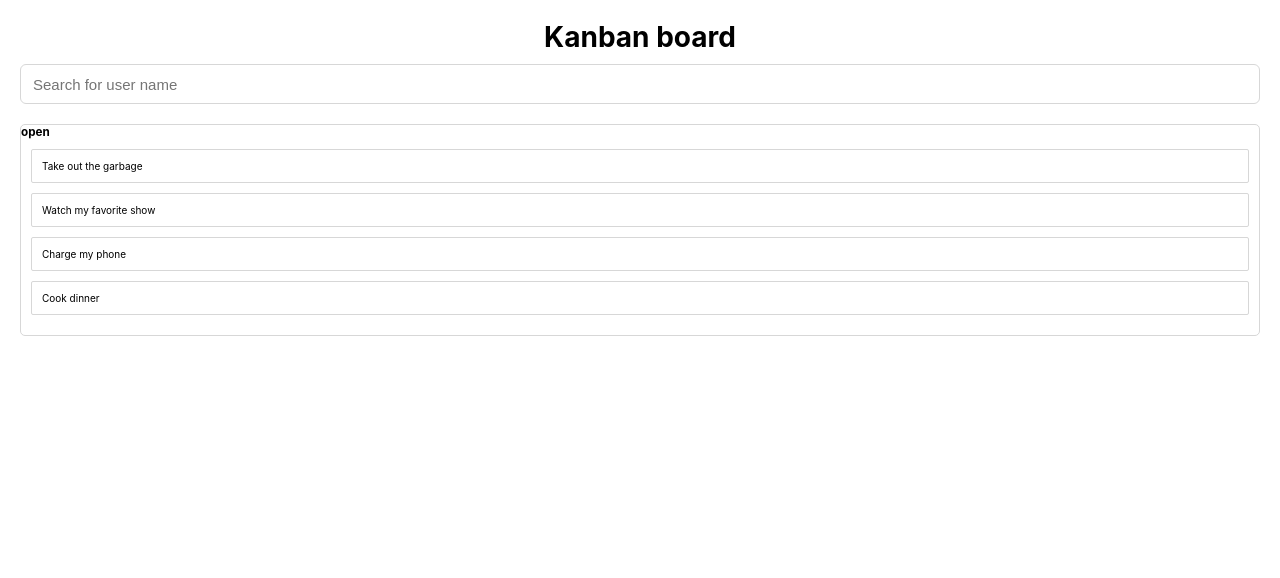
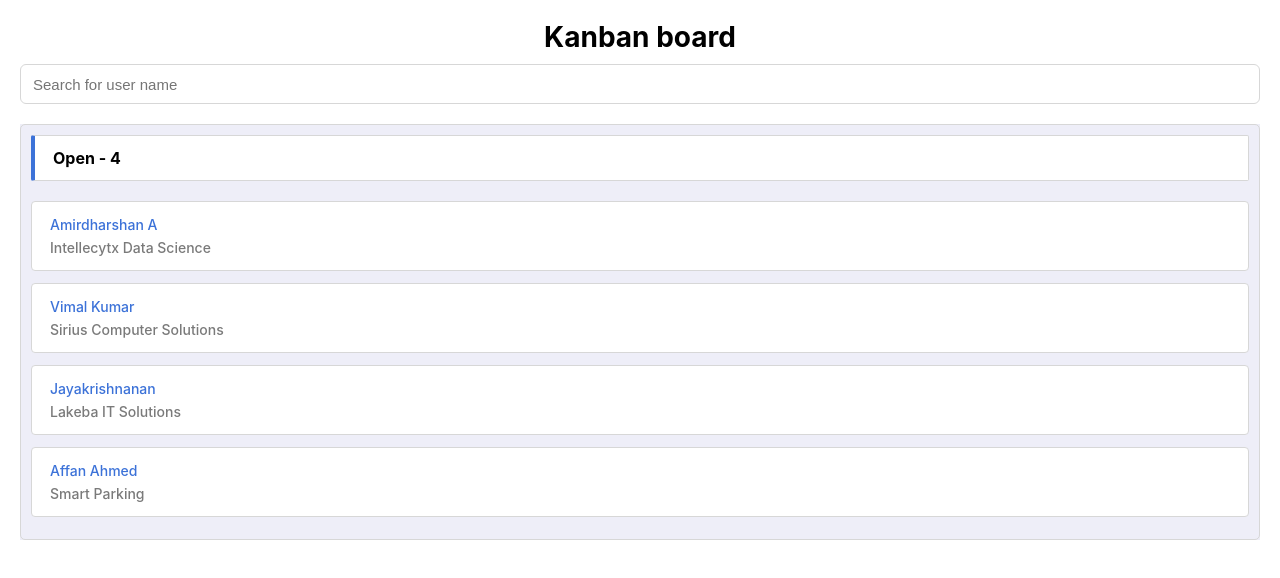
Before and after one commit to sk2111/kanban-board, a React (Create React App) app: page / in a window 1280 px wide. Shown: the top 578 px of the page. Built offline with nearby package versions, Linux system fonts and the light colour scheme.

Commit message:
feat(components): :sparkles: add colum styles and count display

```diff
--- a/src/components/containers/BoardView/BoardView.jsx
+++ b/src/components/containers/BoardView/BoardView.jsx
@@ -24,10 +24,22 @@ const BoardView = () => {
             title="open"
             columnId="open"
             tasks={[
-              { id: "task-1", content: "Take out the garbage" },
-              { id: "task-2", content: "Watch my favorite show" },
-              { id: "task-3", content: "Charge my phone" },
-              { id: "task-4", content: "Cook dinner" },
+              {
+                id: "1",
+                name: "Amirdharshan A",
+                company: "Intellecytx Data Science",
+              },
+              {
+                id: "2",
+                name: "Vimal Kumar",
+                company: "Sirius Computer Solutions",
+              },
+              {
+                id: "3",
+                name: "Jayakrishnanan",
+                company: "Lakeba IT Solutions",
+              },
+              { id: "4", name: "Affan Ahmed", company: "Smart Parking" },
             ]}
           />
         </DragDropContext>
--- a/src/components/containers/BoardView/BoardView.module.css
+++ b/src/components/containers/BoardView/BoardView.module.css
@@ -2,5 +2,6 @@
   margin: 1rem 0;
 }
 .mainZone {
+  background-color: var(--app-bg-primary);
   margin: 2rem 0;
 }
--- a/src/components/reusables/BoardColumn/BoardColumn.jsx
+++ b/src/components/reusables/BoardColumn/BoardColumn.jsx
@@ -10,7 +10,9 @@ import BoardTask from "components/reusables/BoardTask/BoardTask";
 const BoardColumn = ({ title, columnId, tasks }) => {
   return (
     <div className={styles.container}>
-      <h3 className={styles.title}>{title}</h3>
+      <h3 className={styles.title}>
+        {title} - {tasks.length}
+      </h3>
       <Droppable droppableId={columnId}>
         {(provided) => (
           <div
--- a/src/components/reusables/BoardColumn/BoardColumn.module.css
+++ b/src/components/reusables/BoardColumn/BoardColumn.module.css
@@ -1,7 +1,18 @@
 .container {
   border: 1px solid var(--border-color-primary);
   border-radius: 0.5rem;
+  padding: 1rem;
+}
+.title {
+  background-color: var(--app-bg-secondary);
+  border: 1px solid var(--border-color-primary);
+  border-left: 4px solid var(--text-color-secondary);
+  border-radius: 0.2rem;
+  font-size: 1.6rem;
+  margin-bottom: 2rem;
+  padding: 1.2rem 1.8rem;
+  text-transform: capitalize;
 }
 .taskList {
-  padding: 1rem;
+  margin-top: 1rem;
 }
--- a/src/components/reusables/BoardTask/BoardTask.jsx
+++ b/src/components/reusables/BoardTask/BoardTask.jsx
@@ -16,7 +16,8 @@ const BoardTask = ({ task, index }) => {
           {...provided.draggableProps}
           {...provided.dragHandleProps}
         >
-          {task.content}
+          <p className={styles.taskName}>{task.name}</p>
+          <p className={styles.company}>{task.company}</p>
         </div>
       )}
     </Draggable>
--- a/src/components/reusables/BoardTask/BoardTask.module.css
+++ b/src/components/reusables/BoardTask/BoardTask.module.css
@@ -1,6 +1,20 @@
 .container {
+  background-color: var(--app-bg-secondary);
   border: 1px solid var(--border-color-primary);
-  border-radius: 2px;
-  padding: 1rem;
-  margin-bottom: 1rem;
+  border-radius: 0.4rem;
+  font-size: 1.4rem;
+  margin-bottom: 1.2rem;
+  padding: 1.4rem 1.8rem;
 }
+
+.taskName {
+  color: var(--text-color-secondary);
+  font-weight: 500;
+  text-transform: capitalize;
+}
+.company {
+  color: var(--text-color-primary);
+  font-weight: 500;
+  text-transform: capitalize;
+  margin-top: 0.6rem;
+}
--- a/src/stylesheets/global.css
+++ b/src/stylesheets/global.css
@@ -5,7 +5,11 @@
 }
 :root {
   font-size: 62.5%;
+  --app-bg-primary: #eeeef8;
+  --app-bg-secondary: #ffffff;
   --border-color-primary: #d7d7d7;
+  --text-color-primary: #7a7a7a;
+  --text-color-secondary: #3c72d8;
 }
 body {
   font-family: -apple-system, BlinkMacSystemFont, "Segoe UI", "Roboto", "Oxygen",
```
